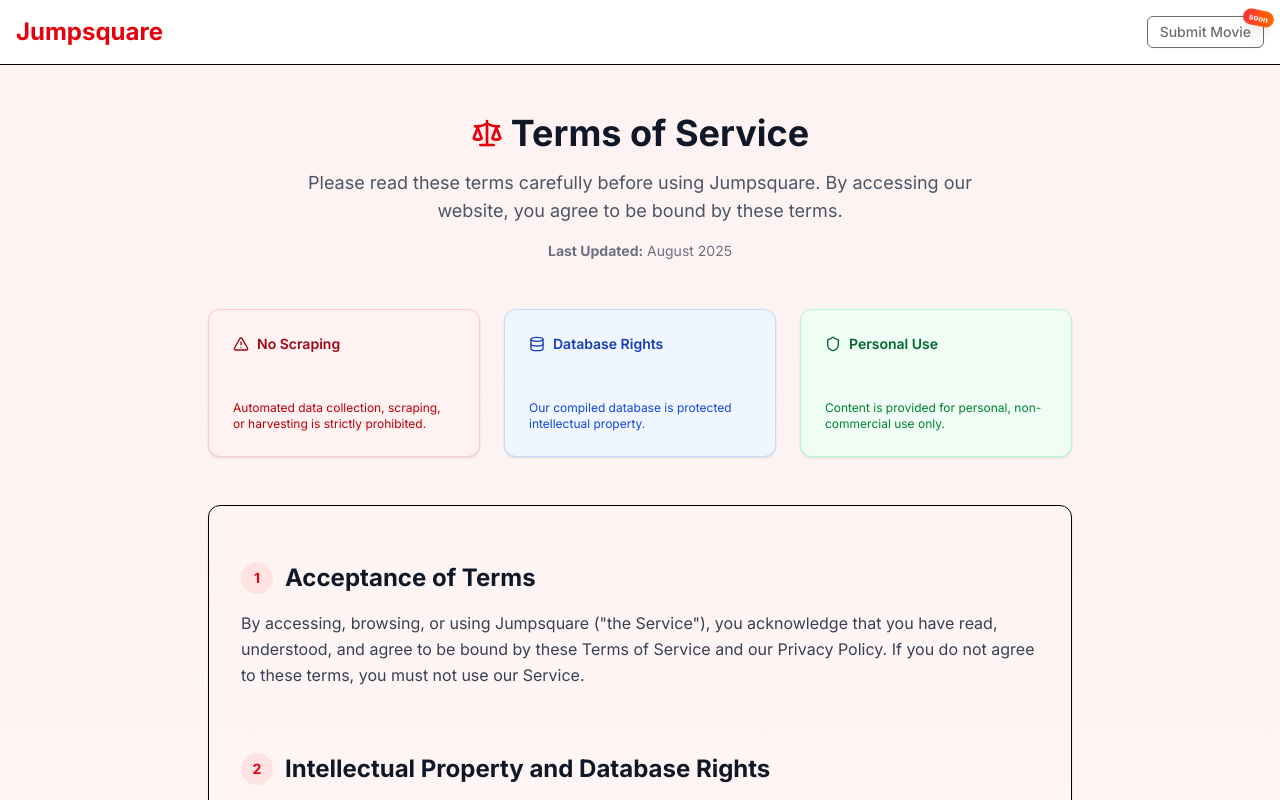
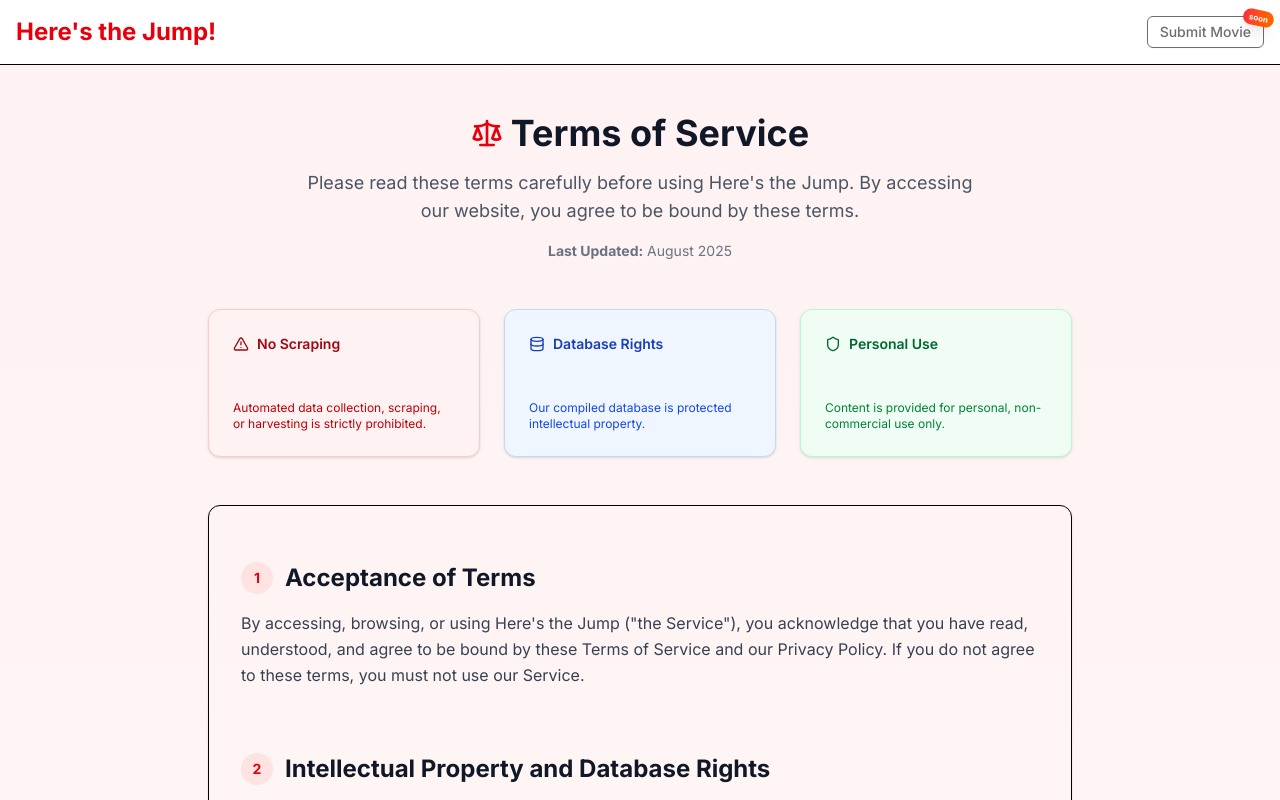
Before and after one commit to feedforfools/jumpsquare, a Next.js app: page /terms in a window 1280 px wide. Shown: the top 800 px of the page. Built offline with nearby package versions, Linux system fonts and the light colour scheme.

Commit message:
Rebranding to Here's the Jump!

```diff
--- a/src/app/layout.tsx
+++ b/src/app/layout.tsx
@@ -8,7 +8,7 @@
 const inter = Inter({ subsets: ["latin"] });
 
 export const metadata: Metadata = {
-  title: "Jumpsquare - Know When the Jumps Are Coming",
+  title: "Here's the Jump! - Know When the Jumps Are Coming",
   description:
     "The ultimate database of movie jumpscares. Watch horror movies with confidence or avoid the jumps entirely.",
   keywords: ["horror movies", "jumpscares", "movie database", "scary movies"],
--- a/src/app/terms/page.tsx
+++ b/src/app/terms/page.tsx
@@ -1,9 +1,9 @@
 import type { Metadata } from "next";
 
 export const metadata: Metadata = {
-  title: "Terms of Service - Jumpsquare",
+  title: "Terms of Service - Here's the Jump",
   description:
-    "Terms of Service for Jumpsquare. Learn about prohibited uses, data scraping restrictions, and intellectual property rights for our jumpscare database.",
+    "Terms of Service for Here's the Jump. Learn about prohibited uses, data scraping restrictions, and intellectual property rights for our jumpscare database.",
   keywords: [
     "terms of service",
     "legal",
@@ -41,7 +41,7 @@
               </h1>
             </div>
             <p className="text-lg text-gray-600 max-w-2xl mx-auto">
-              Please read these terms carefully before using Jumpsquare. By
+              Please read these terms carefully before using Here's the Jump. By
               accessing our website, you agree to be bound by these terms.
             </p>
             <div className="mt-4 text-sm text-gray-500">
@@ -106,7 +106,7 @@
                   Acceptance of Terms
                 </h2>
                 <p className="mb-6 text-gray-700 leading-relaxed">
-                  By accessing, browsing, or using Jumpsquare (&quot;the
+                  By accessing, browsing, or using Here's the Jump (&quot;the
                   Service&quot;), you acknowledge that you have read,
                   understood, and agree to be bound by these Terms of Service
                   and our Privacy Policy. If you do not agree to these terms,
@@ -338,7 +338,7 @@
           <div className="text-center">
             <Link href="/">
               <Button className="bg-red-600 hover:bg-red-700 text-white">
-                I Understand - Back to Jumpsquare
+                I Understand - Back to Here's the Jump
               </Button>
             </Link>
           </div>
--- a/src/components/layout/footer.tsx
+++ b/src/components/layout/footer.tsx
@@ -5,7 +5,7 @@
     <footer className="border-t mt-6 bg-red-50">
       <div className="container mx-auto px-4 py-4">
         <div className="flex flex-col sm:flex-row justify-between items-center text-sm text-black">
-          <p>© 2025 Jumpsquare. All rights reserved.</p>
+          <p>© 2025 Here's the Jump! All rights reserved.</p>
           <div className="flex space-x-4 mt-2 sm:mt-0">
             <Link
               href="/terms"
--- a/src/components/layout/header.tsx
+++ b/src/components/layout/header.tsx
@@ -7,7 +7,7 @@
     <header className="border-b">
       <div className="container mx-auto px-4 py-4 flex items-center justify-between">
         <Link href="/" className="text-2xl font-bold text-red-600">
-          Jumpsquare
+          Here's the Jump!
         </Link>
         <nav className="flex items-center space-x-4">
           <ComingSoon
```
Also changed, not shown: public/robots.txt.
